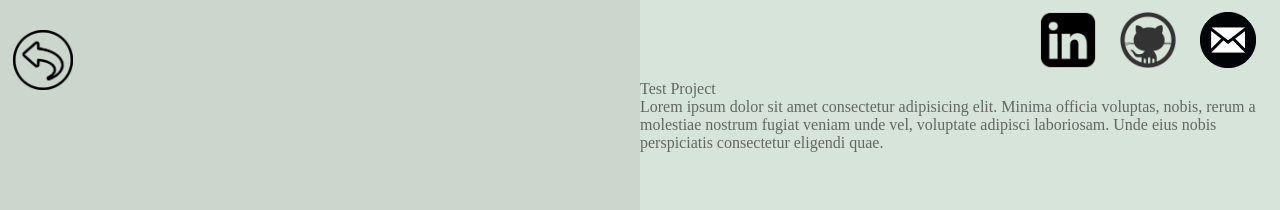
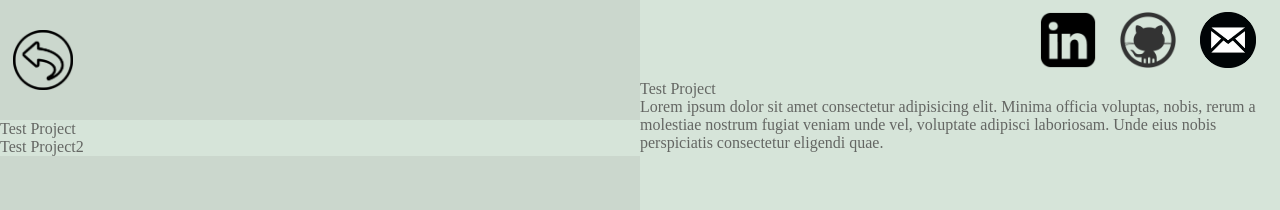
Before and after one commit to cstatro/portfolio-website, a React (Create React App) app: page / in a window 1280 px wide. Both pictures are taken after a click on the picture 106 px from the left and 102 px from the top of the page. Shown: the top 210 px of the page. Built offline with nearby package versions, Linux system fonts and the light colour scheme; a web font is replaced by a local one.

Commit message:
added the functionality  to switch between projects

```diff
--- a/src/App.js
+++ b/src/App.js
@@ -12,12 +12,19 @@ class App extends Component {
   projectViewToggle = () => {
     this.setState({ projectView: !this.state.projectView });
   };
+  setCurrentProject = currentProject => {
+    this.setState({ currentProject });
+  };
   render() {
     const { projectView } = this.state;
     return (
       <div className="App">
         {projectView ? (
-          <ProjectList projectViewToggle={this.projectViewToggle} />
+          <ProjectList
+            {...this.state}
+            setCurrentProject={this.setCurrentProject}
+            projectViewToggle={this.projectViewToggle}
+          />
         ) : (
           <LeftPanel projectViewToggle={this.projectViewToggle} />
         )}
--- a/src/ProjectList.jsx
+++ b/src/ProjectList.jsx
@@ -1,11 +1,23 @@
 import React, { Component } from "react";
 import undo from "./images/undo.png";
 import { projectsData } from "./ProjectsData";
+import ProjectMiniCard from "./ProjectMiniCard";
 
 class ProjectList extends Component {
   state = {};
+
   render() {
-    const { projectViewToggle } = this.props;
+    const { projectViewToggle, currentProject, setCurrentProject } = this.props;
+
+    const projects = projectsData.map((p, i) => (
+      <ProjectMiniCard
+        projectIndex={i}
+        currentProject={currentProject}
+        setCurrentProject={setCurrentProject}
+        {...p}
+      />
+    ));
+
     return (
       <div className="project-list">
         <img
@@ -14,7 +26,7 @@ class ProjectList extends Component {
           src={undo}
           alt="Home Page"
         />
-        <div className="image-list-area"></div>
+        <div className="image-list-area">{projects}</div>
       </div>
     );
   }
--- a/src/ProjectMiniCard.jsx
+++ b/src/ProjectMiniCard.jsx
@@ -1,10 +1,24 @@
 import React from "react";
 
 const ProjectMiniCard = props => {
-  const { currentProject, projectIndex } = props;
+  const {
+    currentProject,
+    projectIndex,
+    projectName,
+    setCurrentProject
+  } = props;
+
   const displayClass =
     currentProject === projectIndex ? "selected-project" : "mini-project";
-  return <div className={displayClass}></div>;
+
+  return (
+    <div
+      onClick={() => setCurrentProject(projectIndex)}
+      className={displayClass}
+    >
+      {projectName}
+    </div>
+  );
 };
 
 export default ProjectMiniCard;
--- a/src/ProjectsData.js
+++ b/src/ProjectsData.js
@@ -4,5 +4,11 @@ export const projectsData = [
     techStack: ["Javascript", "React", "Redux"],
     projectDescription:
       "Lorem ipsum dolor sit amet consectetur adipisicing elit. Minima officia voluptas, nobis, rerum a molestiae nostrum fugiat veniam unde vel, voluptate adipisci laboriosam. Unde eius nobis perspiciatis consectetur eligendi quae."
+  },
+  {
+    projectName: "Test Project2",
+    techStack: ["Javascript", "React", "Redux"],
+    projectDescription:
+      "Lorem ipsum dolor sit amet consectetur adipisicing elit. Minima officia voluptas, nobis, rerum a molestiae nostrum fugiat veniam unde vel, voluptate adipisci laboriosam. Unde eius nobis perspiciatis consectetur eligendi quae."
   }
 ];
```
